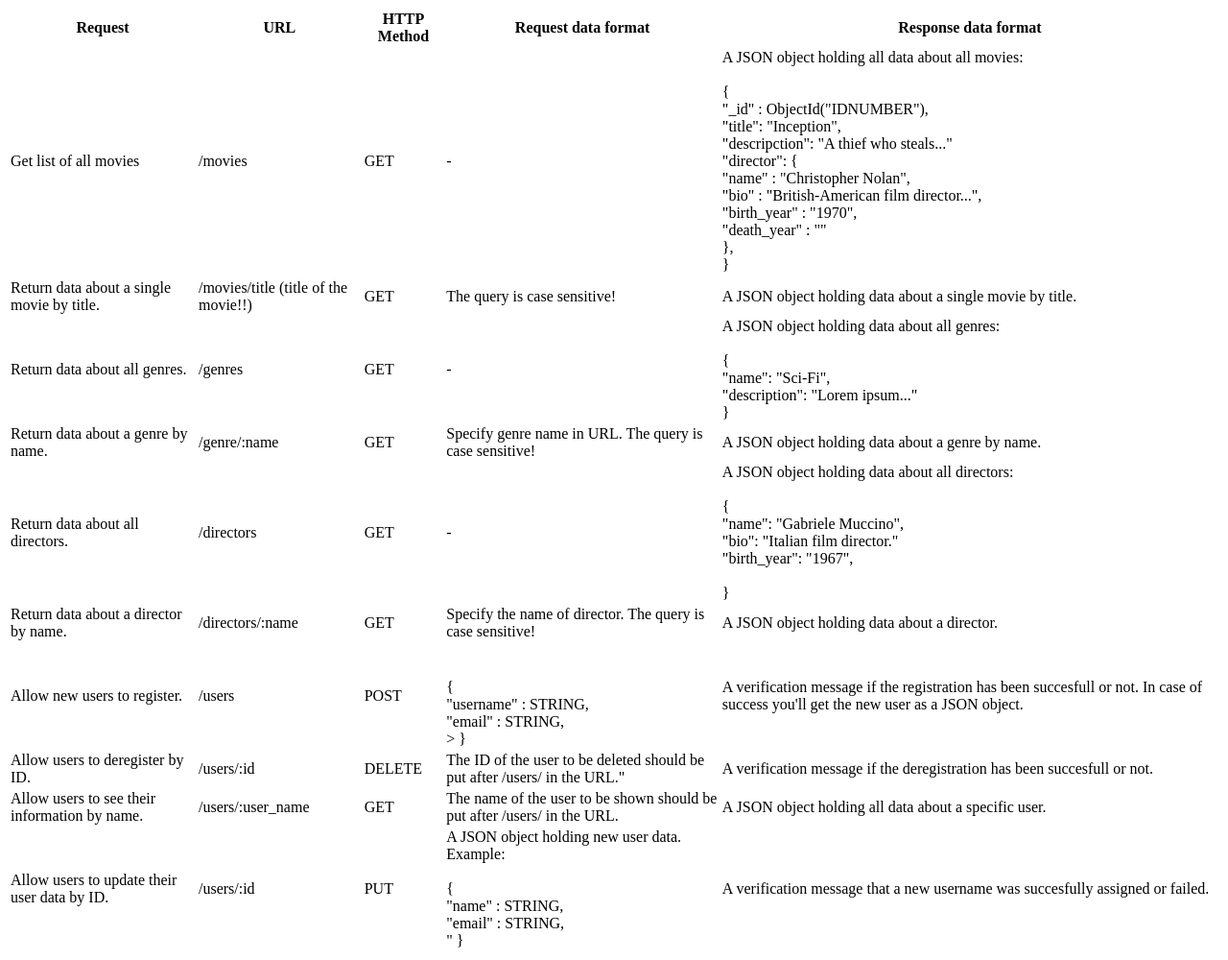
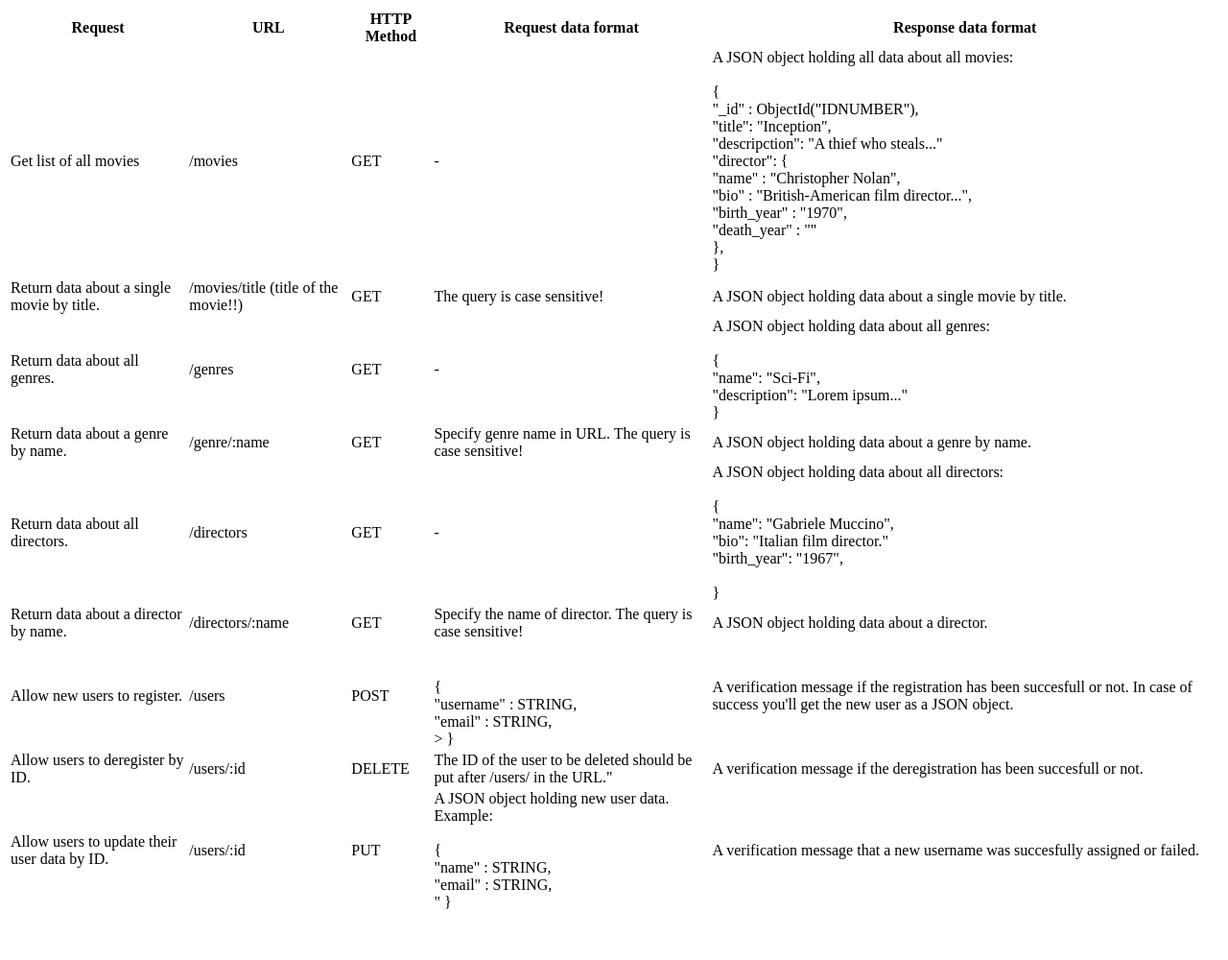
Before and after one commit to FotisGogos/myMovieApp, a website: page public/documentation.html in a window 1280 px wide. Shown: the whole page at 96% size. After the commit the page ends 960 px from the top, so only its background shows below. Drawn offline with Linux system fonts and the light colour scheme.

Commit message:
update doc

```diff
--- a/public/documentation.html
+++ b/public/documentation.html
@@ -186,23 +186,7 @@
                         A verification message if the deregistration has been succesfull or not.
                     </td>
                 </tr>
-                <tr>
-                    <td>
-                        Allow users to see their information by name.
-                    </td>
-                    <td>
-                        /users/:user_name
-                    </td>
-                    <td>
-                        GET
-                    </td>
-                    <td>
-                        The name of the user to be shown should be put after /users/ in the URL.
-                    </td>
-                    <td>
-                        A JSON object holding all data about a specific user.
-                    </td>
-                </tr>
+
                 <tr>
                     <td>
                         Allow users to update their user data by ID.
```
